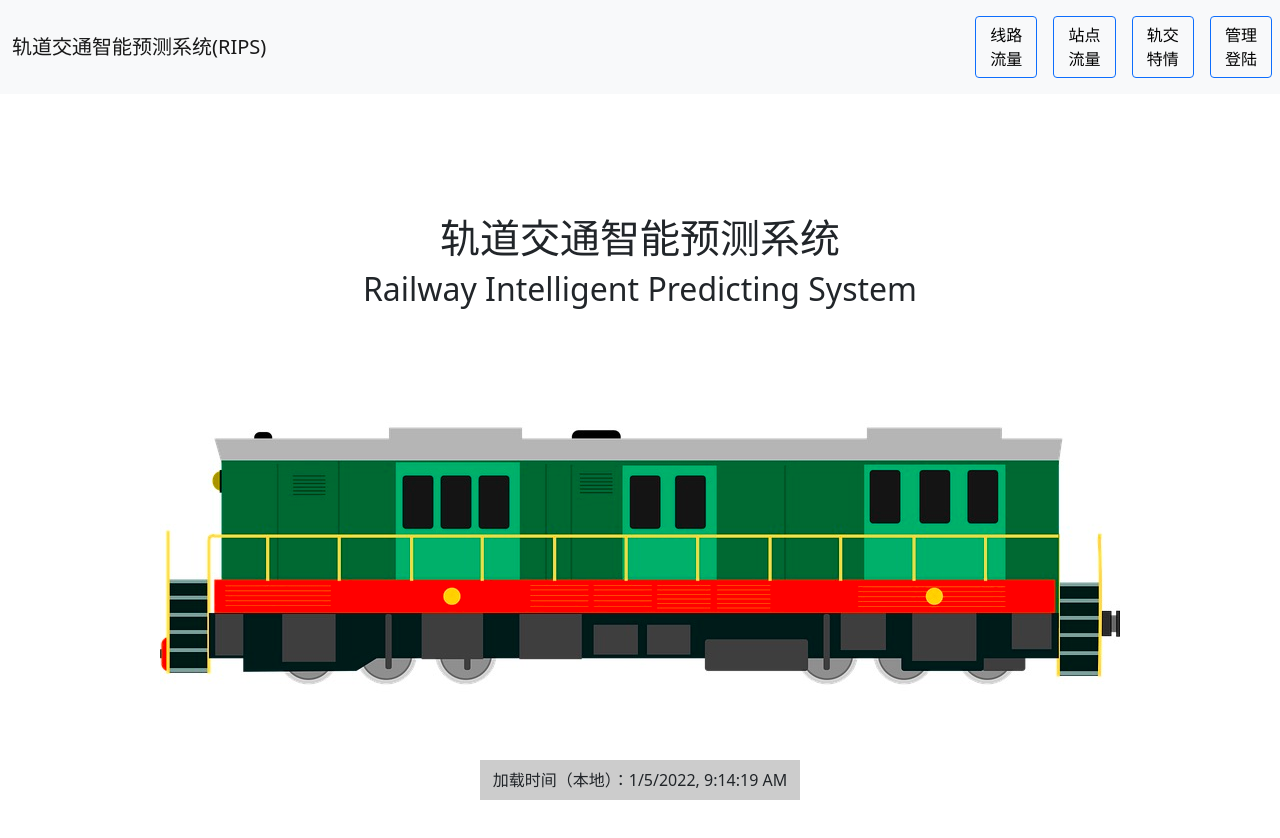
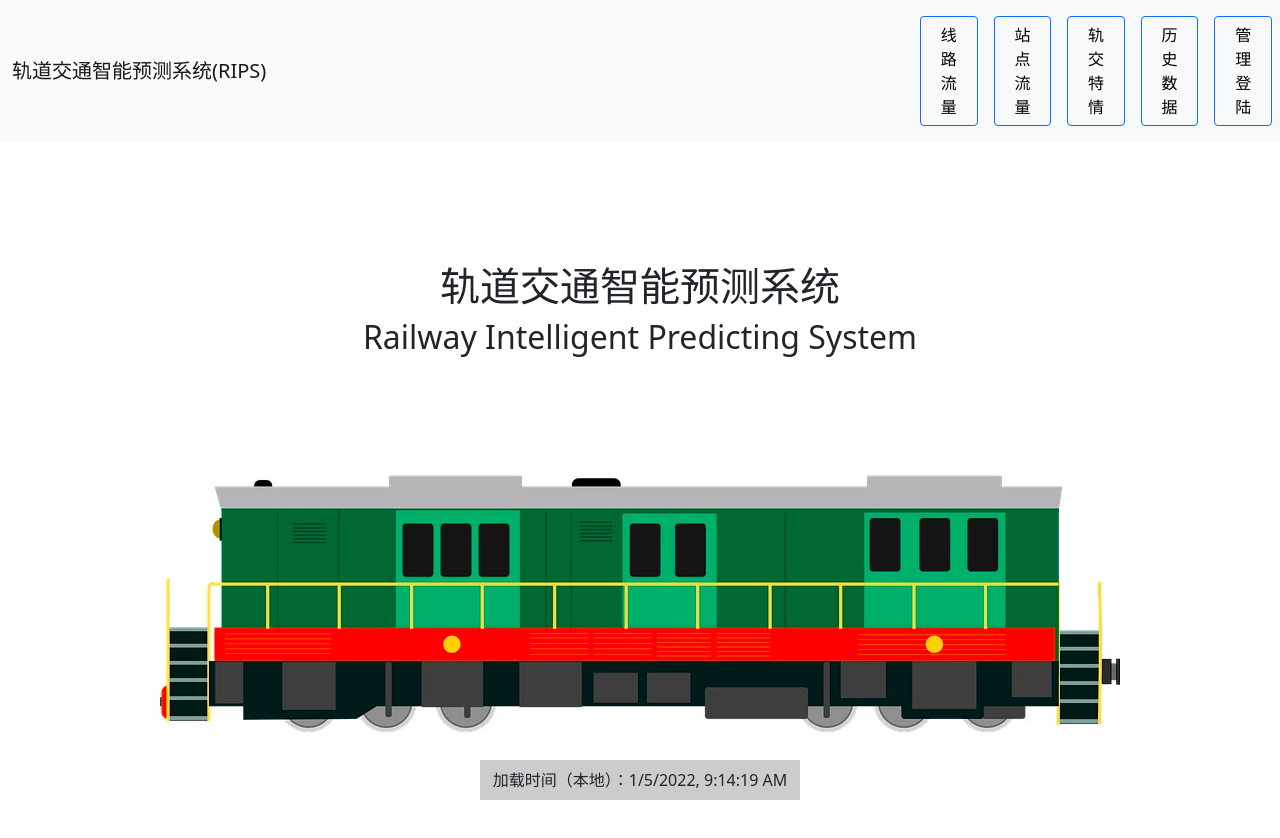
Before and after one commit to Kuludu/RIPS_Frontend, a Vue app: page /admin/login in a window 1280 px wide. Shown: the top 838 px of the page. Before the commit the page ends 800 px from the top, so only its background shows below. Built offline with nearby package versions, Linux system fonts and the light colour scheme.

Commit message:
Init History

```diff
--- a/src/components/HeadBar.vue
+++ b/src/components/HeadBar.vue
@@ -5,6 +5,7 @@
       <b-nav-item><b-button variant="outline-primary"><router-link to="/line">线路流量</router-link></b-button></b-nav-item>
       <b-nav-item><b-button variant="outline-primary"><router-link to="/site">站点流量</router-link></b-button></b-nav-item>
       <b-nav-item><b-button variant="outline-primary"><router-link to="/situation">轨交特情</router-link></b-button></b-nav-item>
+      <b-nav-item><b-button variant="outline-primary"><router-link to="/history">历史数据</router-link></b-button></b-nav-item>
       <b-nav-item><b-button variant="outline-primary"><router-link to="/admin/login">管理登陆</router-link></b-button></b-nav-item>
     </b-navbar-nav>
   </b-navbar>
--- /dev/null
+++ b/src/components/History.vue
@@ -0,0 +1,14 @@
+<template>
+  <div>
+  </div>
+</template>
+
+<script>
+export default {
+  name: "History"
+}
+</script>
+
+<style scoped>
+
+</style>
--- a/src/main.js
+++ b/src/main.js
@@ -4,6 +4,7 @@ import Default from "@/components/Default";
 import LineStatus from "@/components/LineStatus";
 import SiteStatus from "@/components/SiteStatus";
 import Situation from "@/components/Situation";
+import History from "@/components/History";
 import Login from "@/components/Login";
 import Parameter from "@/components/Parameter";
 import Demo from "@/components/Demo";
@@ -49,6 +50,11 @@ const router = new VueRouter({
       component: Situation
     },
     {
+      path: '/history',
+      name: 'history',
+      component: History
+    },
+    {
       path: '/admin/login',
       name: 'login',
       component: Login
--- a/src/utils/echarts.js
+++ b/src/utils/echarts.js
@@ -9,7 +9,6 @@ import {
 } from "echarts/components";
 import { CanvasRenderer } from "echarts/renderers";
 
-// 注册必须的组件
 echarts.use([
     TitleComponent,
     TooltipComponent,
```
